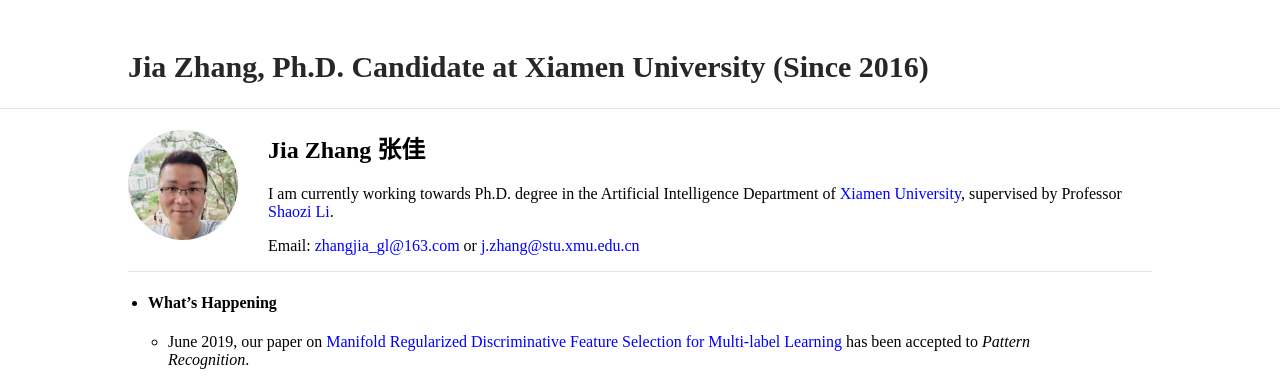
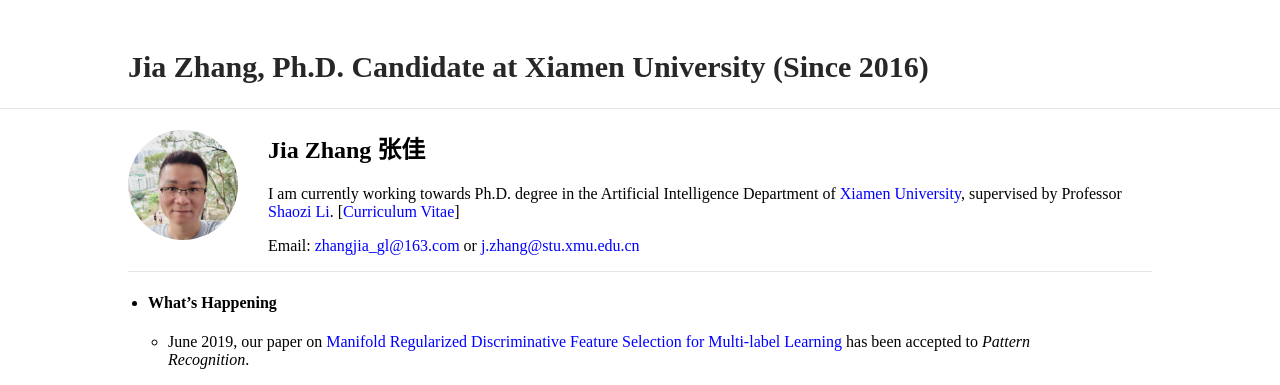
Before and after one commit to jiazhang-ml/jiazhang-ml.github.io, a Jekyll site: the page built from index.md, in a window 1280 px wide. Shown: the top 385 px of the page. Built offline with Jekyll 4.4.1, drawn with Linux system fonts in a browser that asks for light colours.

Commit message:
Update index.md

```diff
--- a/index.md
+++ b/index.md
@@ -6,7 +6,7 @@ layout: default
 
 ## Jia Zhang 张佳
 
-I am currently working towards Ph.D. degree in the Artificial Intelligence Department of [Xiamen University](https://www.xmu.edu.cn/), supervised by Professor [Shaozi Li](http://imt.xmu.edu.cn/szdw.html).
+I am currently working towards Ph.D. degree in the Artificial Intelligence Department of [Xiamen University](https://www.xmu.edu.cn/), supervised by Professor [Shaozi Li](http://imt.xmu.edu.cn/szdw.html). [[Curriculum Vitae](resume.pdf)]
 
 Email: [zhangjia_gl@163.com](mailto:zhangjia_gl@163.com) or [j.zhang@stu.xmu.edu.cn](mailto:j.zhang@stu.xmu.edu.cn)
 
```
